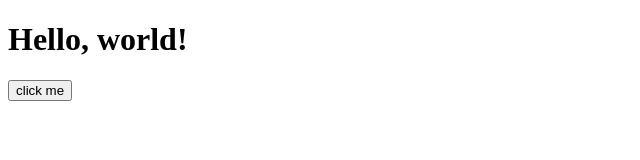
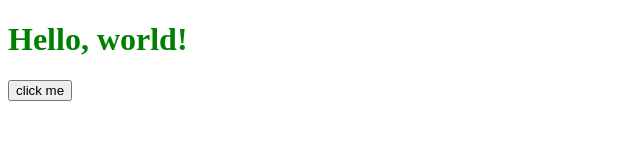
Before and after one commit to dimaBohomaz/for-git3, a plain HTML site: page index.html in a window 1280 px wide. In both pictures the pointer is over the element "Hello, world!". Shown: the whole page, without its empty margins (0-640 px from the left). Drawn offline with Linux system fonts and the light colour scheme.

Commit message:
added hover

```diff
--- a/index.html
+++ b/index.html
@@ -5,6 +5,7 @@
     <meta http-equiv="X-UA-Compatible" content="IE=edge">
     <meta name="viewport" content="width=device-width, initial-scale=1.0">
     <title>Document</title>
+    <link rel="stylesheet" href="./style.css">
 </head>
 <body>
     <h1>Hello, world!</h1>
--- /dev/null
+++ b/style.css
@@ -0,0 +1,3 @@
+h1:hover{
+    color: green;
+}
```
Also changed, not shown: scripts/style.css (deleted).
